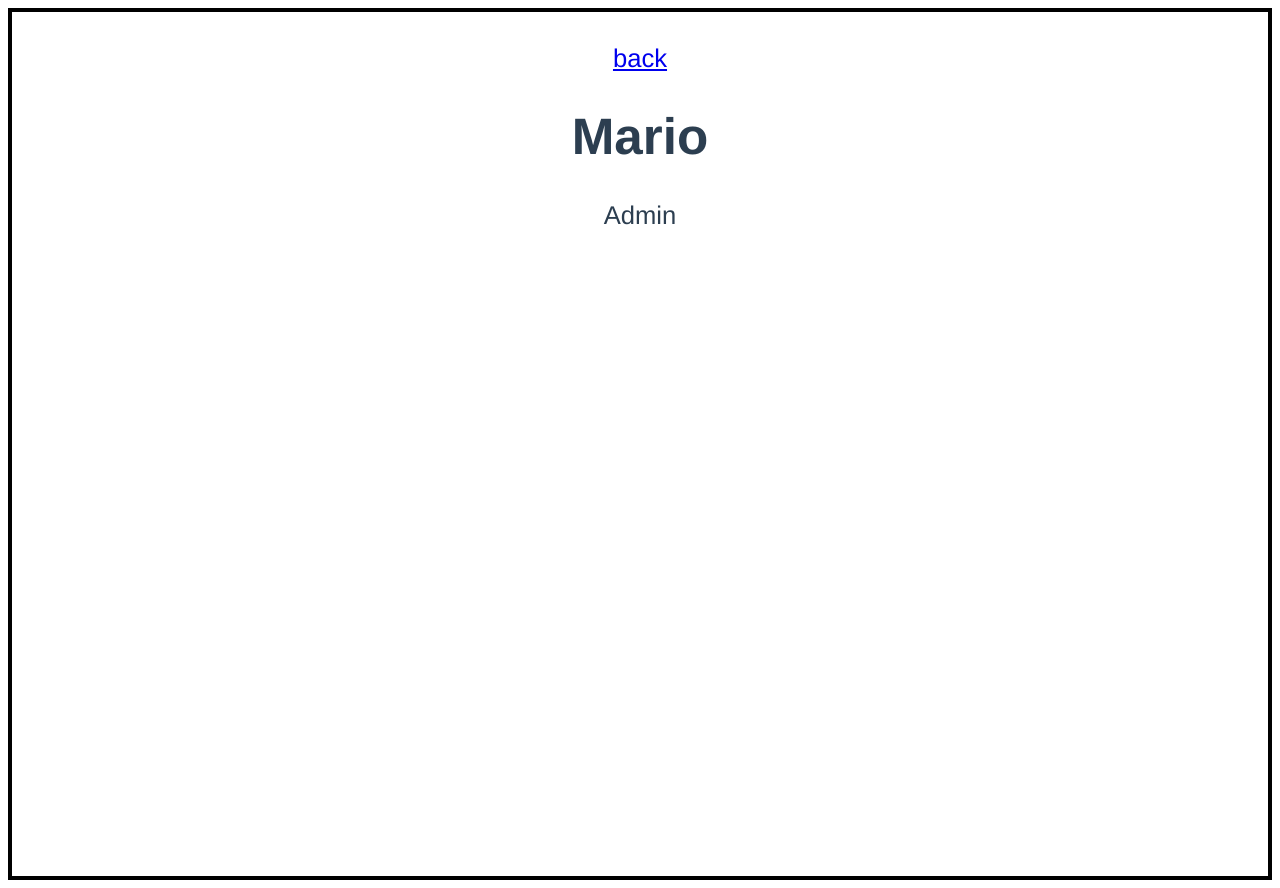
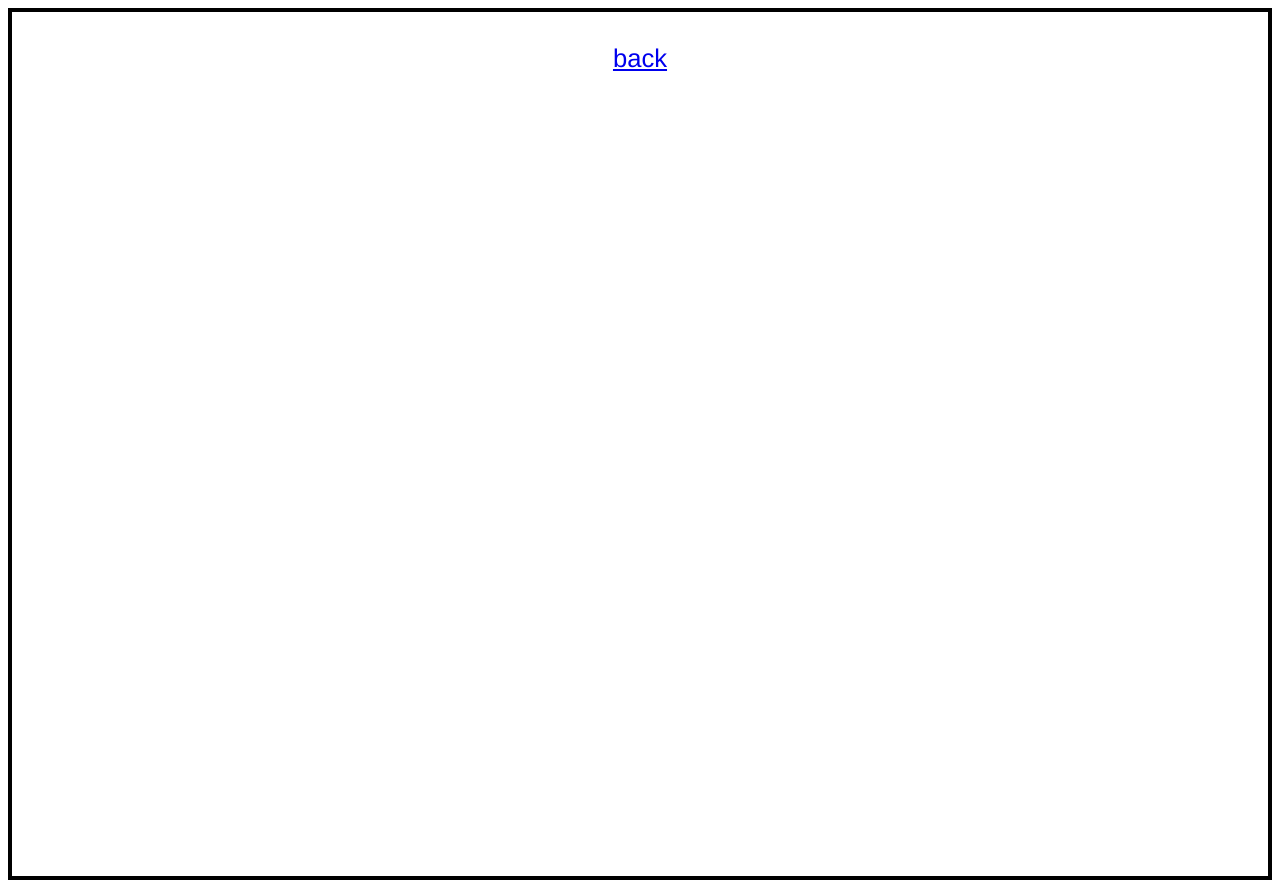
Before and after one commit to ramunasnognys/vue-technical-assignment, a Vue app: page /user/1 in a window 1280 px wide. Built offline with nearby package versions, Linux system fonts and the light colour scheme.

Commit message:
added dynamic route matching

```diff
--- a/src/components/Table.vue
+++ b/src/components/Table.vue
@@ -47,6 +47,12 @@
           <td>{{ user.phone }}</td>
           <td>{{ user.company.name }}</td>
           <td>
+            <td>
+              <!-- <router-link :to="{ name: 'user', params: { id: user.id } }"> -->
+              <router-link :to="{ name: 'user', params: { id: user.id }}"> here </router-link>
+
+          </td>
+          <td>
             <button @click="viewUser(user.id)">view</button>
           </td>
         </tr>
@@ -62,8 +68,13 @@ import {mapState} from 'vuex'
 export default {
   name: "UsersList",
   computed: {
+
     userslist() {
       return this.$store.getters.userslist;
+    },
+
+    loadusers() {
+      return this.$store.getters.loadusers;
     },
     ...mapState([
       'users'
@@ -79,12 +90,9 @@ export default {
       this.$router.push({ name: "user", params: { id: userid } });
     }
   },
-  data: () => {
-    return {
-      status: false,
-    };
-  },
-};
+
+
+}
 </script>
 
 <!-- Add "scoped" attribute to limit CSS to this component only -->
--- a/src/store/store.js
+++ b/src/store/store.js
@@ -7,11 +7,11 @@ Vue.use(Vuex, axios);
 export const store = new Vuex.Store({
   state: {
     userslist: [
-      { id: 1, name: "Mario", role: "Admin" },
-      { id: 2, name: "Ramunas", role: "Leader" },
-      { id: 3, name: "Alice", role: "Leader" },
+      // { id: 1, name: "Mario", role: "Admin" },
+      // { id: 2, name: "Ramunas", role: "Leader" },
+      // { id: 3, name: "Alice", role: "Leader" },
     ],
-    users: [],
+    users: []
   },
 
   getters: {
@@ -19,30 +19,31 @@ export const store = new Vuex.Store({
       return state.userslist;
     },
     user: (state) => (id) => {
-      return state.userslist.find((user) => user.id === id);
+      return state.users.find((user) => user.id === id);
     },
   },
 
   // make api call
   actions: {
-    loadusers({commit}) {
+    loadusers({ commit }) {
+      console.log("load posts");
       axios
-        .get('https://jsonplaceholder.typicode.com/users')
-        .then(data => {
-          console.log(data.data)
-          let users = data.data
-          commit('SET_USERS', users)
-        } )
-        .catch(error => {
+        .get("https://jsonplaceholder.typicode.com/users")
+        .then((data) => {
+          console.log(data.data);
+          let users = data.data;
+          commit("SET_USERS", users);
+        })
+        .catch((error) => {
           console.log(error);
         });
-    },
+    }
   },
 
   // refresh api state
   mutations: {
-    SET_USERS (state, users) {
-      state.users = users
+    SET_USERS(state, users) {
+      state.users = users;
     }
   }
 })
--- a/src/views/SingleUser.vue
+++ b/src/views/SingleUser.vue
@@ -2,30 +2,33 @@
   <div id="user">
     <router-link to="/">back</router-link>
     <div v-if="user">
+      <p>{{ user.id }}</p>
       <h1>{{ user.name }}</h1>
-           <p>{{ user.role }}</p>
+      <p>{{ user.phone }}</p>
     </div>
   </div>
 </template>
 
 <script>
 export default {
-    // name: 'User'
-    props: [
-        'id'
-    ],
+  name: "User",
+  data() {
+    return {
+      blogs: [],
+    };
+  },
+  props: ["id"],
 
   computed: {
     user() {
-            return this.$store.getters.user(parseInt(this.id)) // this.id = $route.params.id
-        }
-    }
-}
+      return this.$store.getters.user(this.id); // this.id -> $route.params.id
+    },
+  },
+};
 </script>
 
 <style lang="scss" scoped>
 #user {
   font-size: 1.6rem;
-
 }
 </style>
```
Lines whose indentation alone changed are shown as unchanged.
